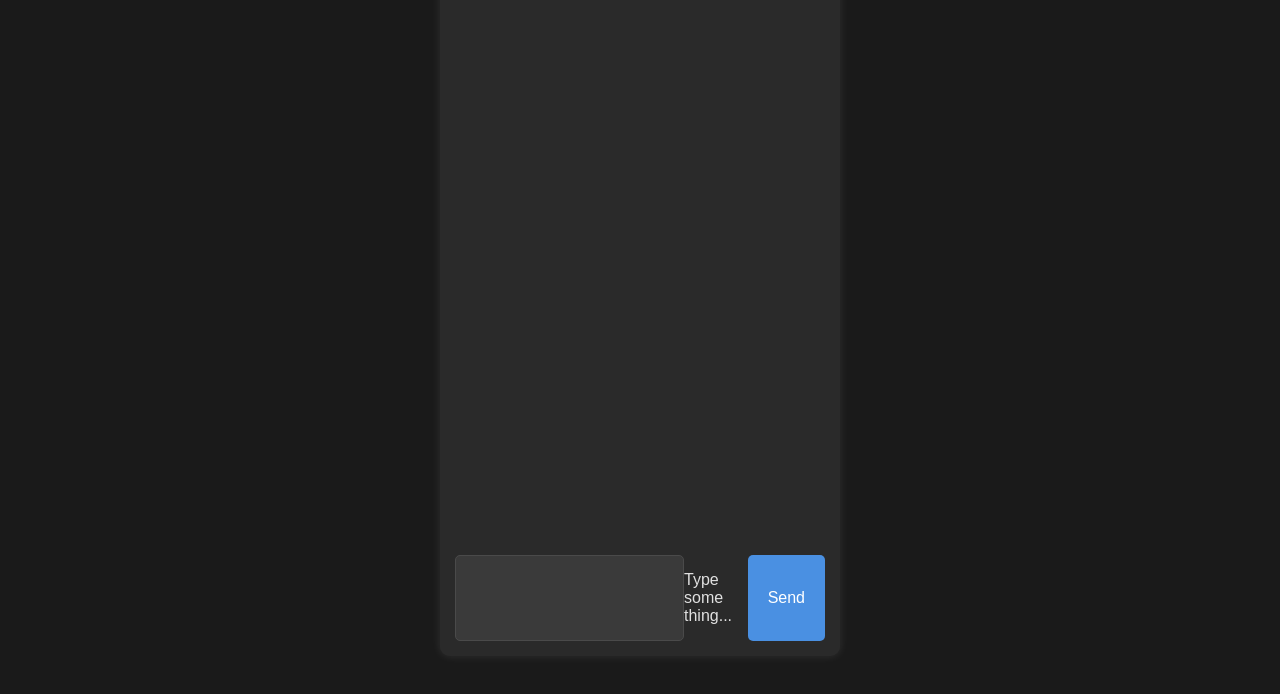
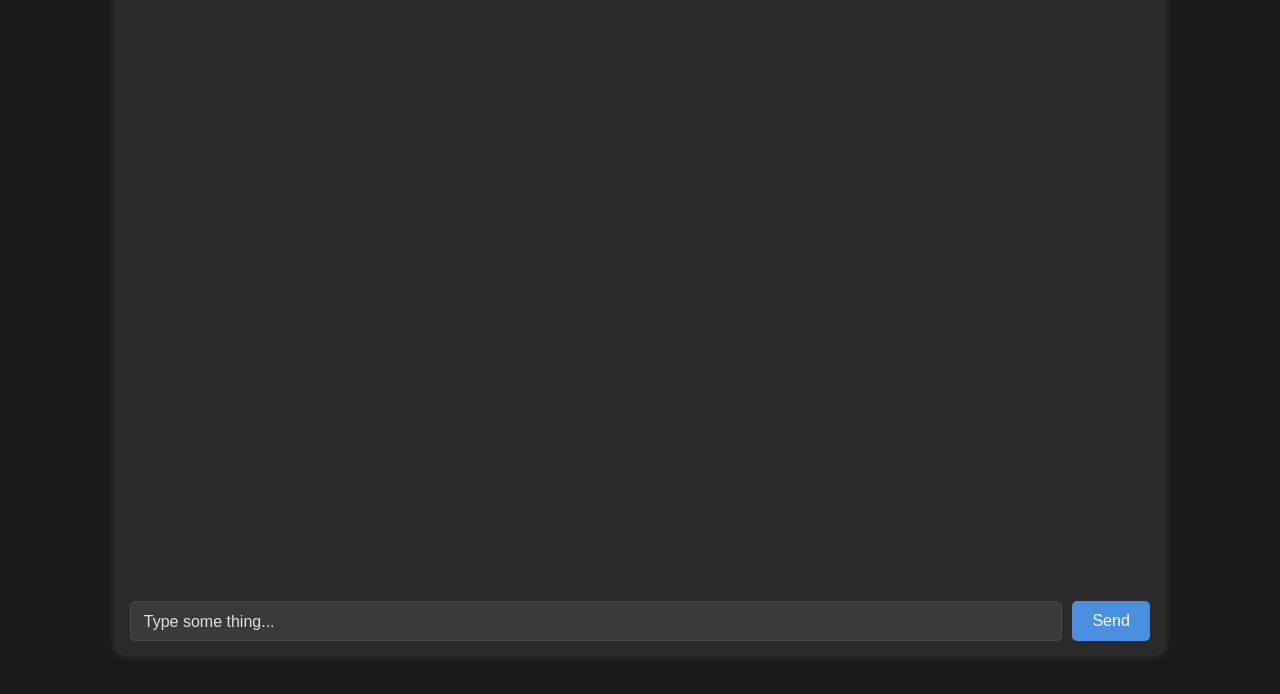
Before and after one commit to smsram/chat-bot, a plain HTML site: page index.html in a window 1280 px wide. Shown: the part 104-798 px from the top of the page. Drawn offline with Linux system fonts and the light colour scheme.

Commit message:
Update styles.css

```diff
--- a/styles.css
+++ b/styles.css
@@ -10,9 +10,26 @@ body {
     color: #e0e0e0;
 }
 
+section{
+    width: 100%;
+    height: 100%;
+    display: flex;
+    justify-content: center;
+    align-items: center;
+}
+
+.section1-container{
+    width: 100%;
+    height: 100%;
+    display: flex;
+    justify-content: center;
+    align-items: center;
+    padding: 2rem 9%;
+}
+
 .chat-container {
     width: 100%;
-    max-width: 400px;
+    /*max-width: 400px;*/
     background-color: #2a2a2a;
     border-radius: 10px;
     box-shadow: 0 0 10px rgba(255, 255, 255, 0.1);
@@ -38,6 +55,7 @@ body {
     flex-grow: 1;
     padding: 20px;
     overflow-y: auto;
+    scroll-behavior: smooth;
 }
 
 .message {
@@ -88,6 +106,25 @@ body {
     background-color: #3a3a3a;
     color: #e0e0e0;
     outline: none;
+}
+
+.chat-input-container label{
+    position: absolute;
+    transform: translateX(0.6rem) translateY(0.4rem);
+    transition: 0.5s ease;
+    height: 1.4rem;
+    display: flex;
+    justify-content: center;
+    align-items: center;
+    padding: 4px;
+    border: 6px solid none;
+    border-radius: 6px;
+}
+
+#user-input:focus + label{
+    transform: translateX(0.6rem) translateY(-1.6rem);
+    background-color: #3a3a3a;
+    border: 1px solid #4a4a4a;
 }
 
 #send-button {
```
